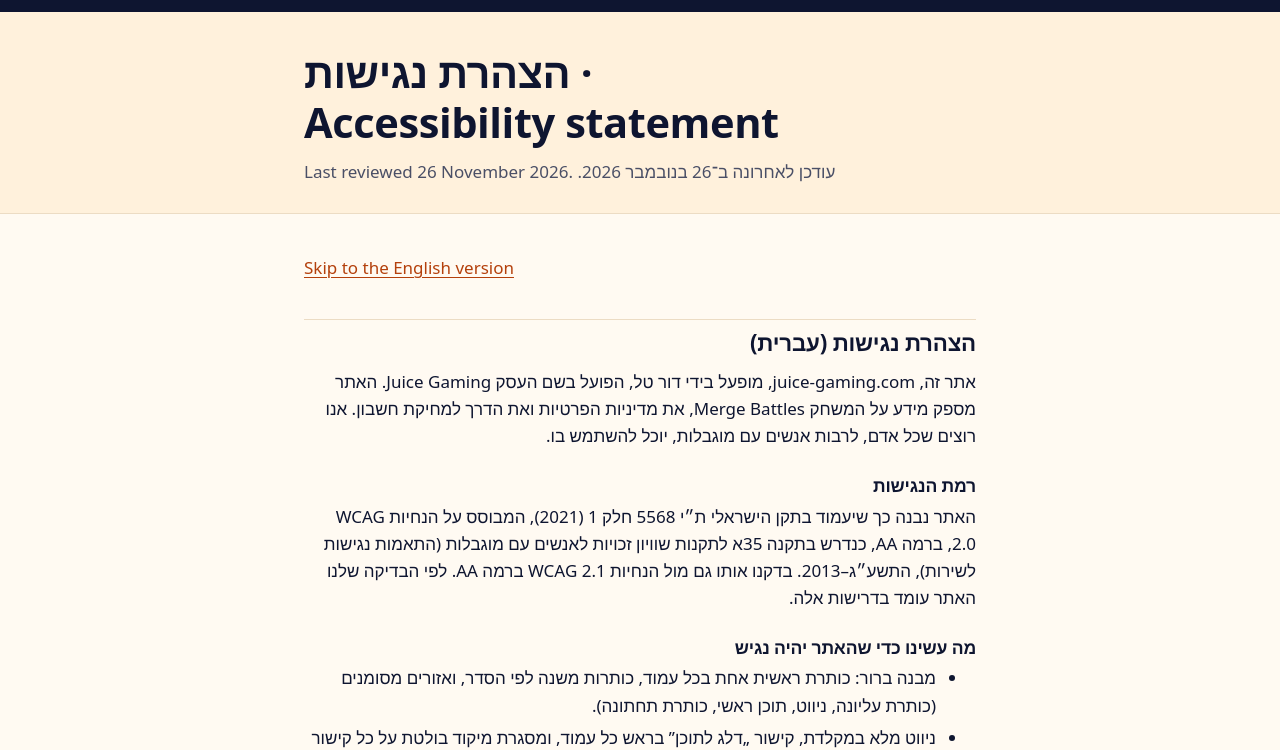
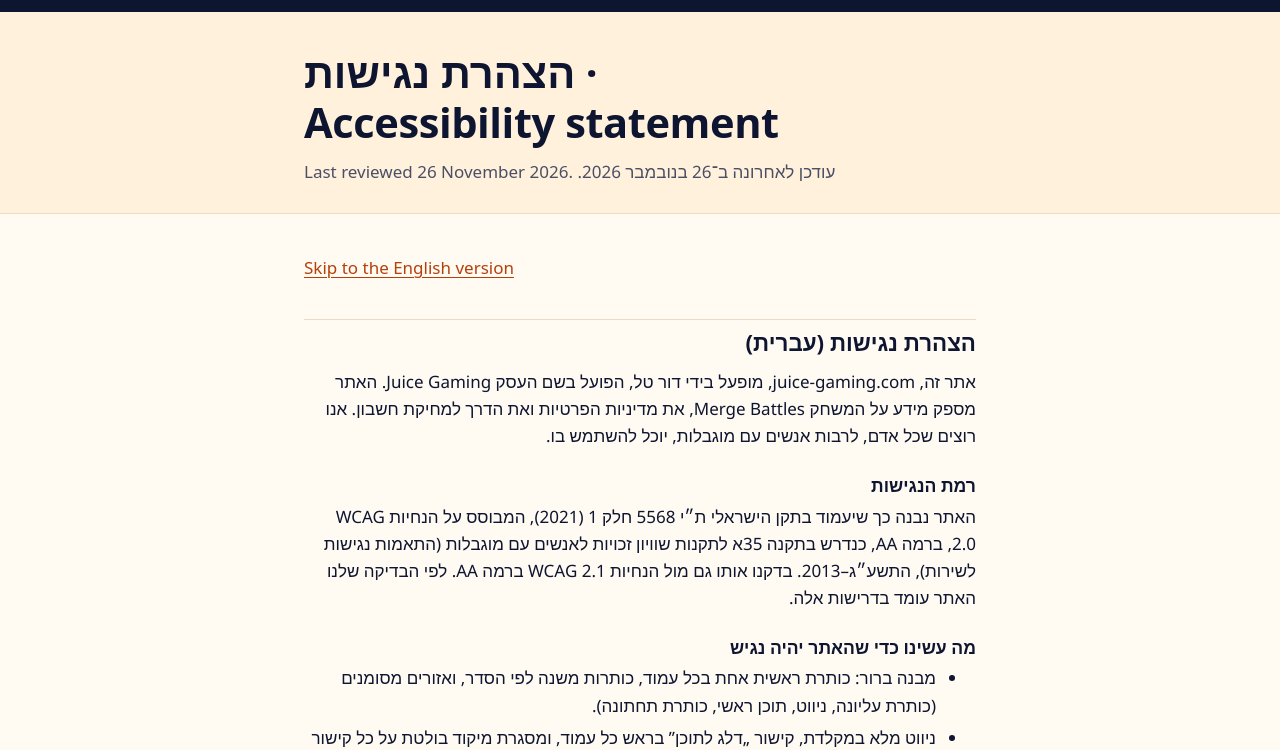
Before and after one commit to juice-gaming/website, a plain HTML site: page accessibility/index.html in a window 1280 px wide. Shown: the part 56-806 px from the top of the page. Drawn offline with Linux system fonts and the light colour scheme.

Commit message:
Hebrew text: a matching sans font, headings at 700
The Hebrew half of the accessibility page's title rendered in a different,
serif-looking face (owner): with `system-ui` first and weight 800, Chrome on
Windows fell back to another Hebrew font. :lang(he) now names fonts that
carry Hebrew first (Segoe UI, SF Hebrew, Arial Hebrew, Arial, Noto Sans
Hebrew) and Hebrew headings use 700, which all of them have.

Co-Authored-By: Claude Opus 5.5 <noreply@anthropic.com>
Claude-Session: https://claude.ai/code/session_01JH37UqBqK8PPHgbBmgLjd2

```diff
--- a/style.css
+++ b/style.css
@@ -106,6 +106,11 @@ body {
 img { max-width: 100%; height: auto; }
 
 h1, h2, h3 { line-height: 1.2; letter-spacing: -0.01em; text-wrap: balance; }
+/* Hebrew: name fonts that carry Hebrew before `system-ui`, and cap headings at 700. With
+   `system-ui` first at weight 800, Chrome on Windows fell back to a different (serif-looking)
+   Hebrew face for the heading; Segoe UI, Arial and Noto Sans Hebrew all have a 700 Hebrew. */
+:lang(he) { font-family: "Segoe UI", "SF Hebrew", "Arial Hebrew", Arial, "Noto Sans Hebrew", "Noto Sans", system-ui, sans-serif; letter-spacing: 0; }
+h1 :lang(he), h2:lang(he), h3:lang(he), :lang(he) h1, :lang(he) h2, :lang(he) h3, h1 [lang="he"] { font-weight: 700; }
 h1 { font-size: clamp(1.9rem, 1.4rem + 2.2vw, 2.6rem); font-weight: 800; margin: 0 0 0.5rem; }
 h2 { font-size: 1.4rem; font-weight: 750; margin: 2.4rem 0 0.7rem; }
 h3 { font-size: 1.1rem; font-weight: 700; margin: 1.6rem 0 0.4rem; }
```
